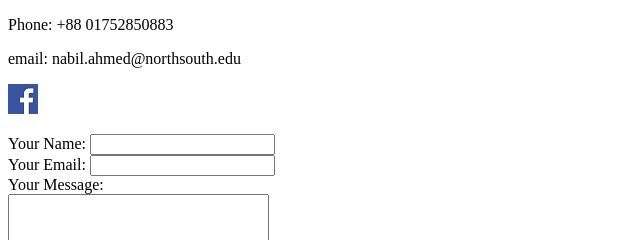
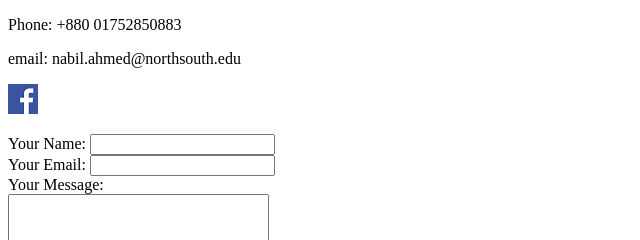
Before and after one commit to Nabil-Ahmed-Sheikh/CV, a plain HTML site: page contact.html in a window 1280 px wide. Shown: the top 240 px of the page, 0-640 px from the left. Drawn offline with Linux system fonts and the light colour scheme.

Commit message:
Updated Number

```diff
--- a/contact.html
+++ b/contact.html
@@ -7,7 +7,7 @@
 </head>
 
 <body>
-  <p>Phone: +88 01752850883</p>
+  <p>Phone: +880 01752850883</p>
   <p>email: nabil.ahmed@northsouth.edu</p>
   <p><a href="https://www.facebook.com/nabilahmed.02"><img src="facebookicon.png" alt="facebook profile of nabil"></a></p>
 
```
